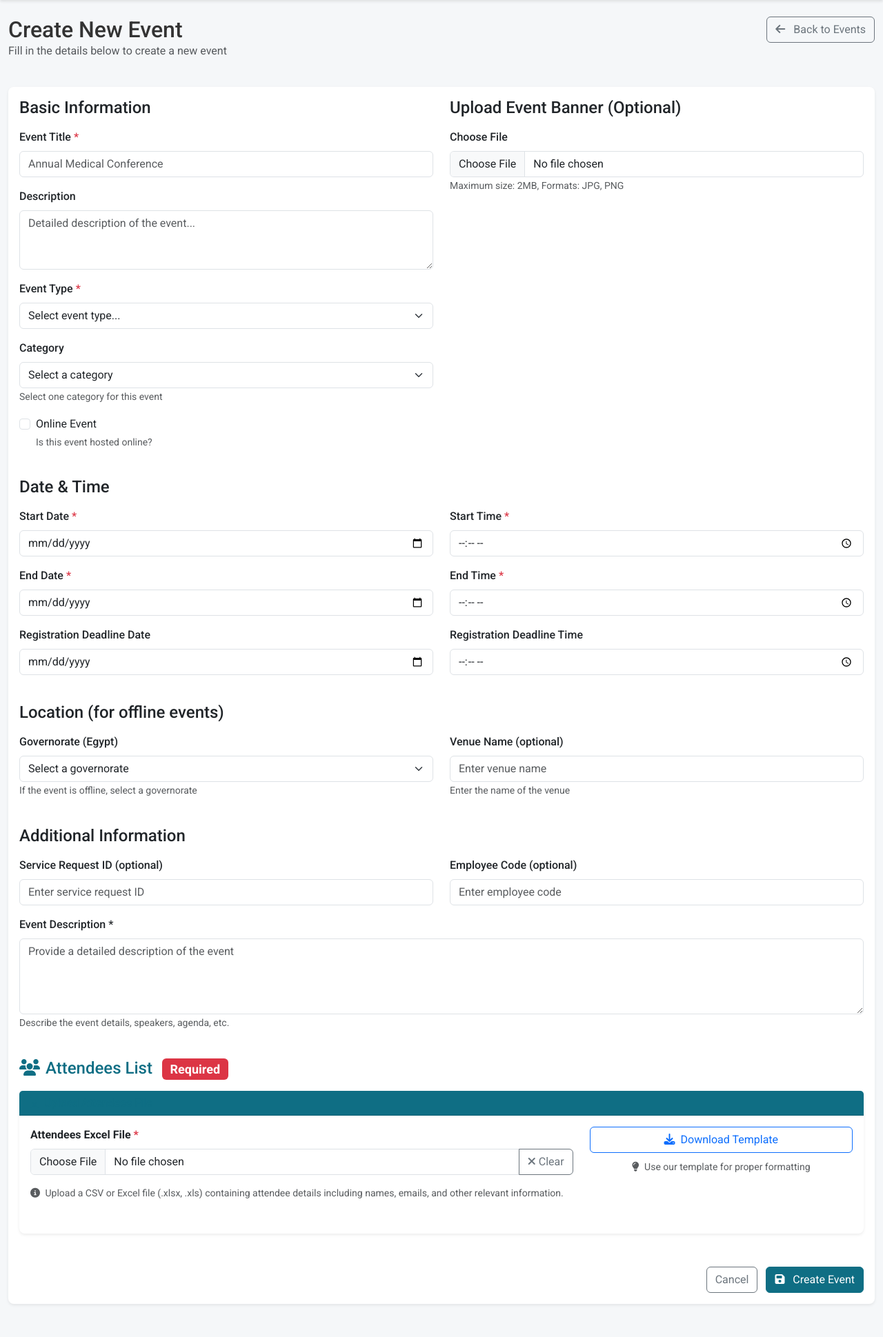
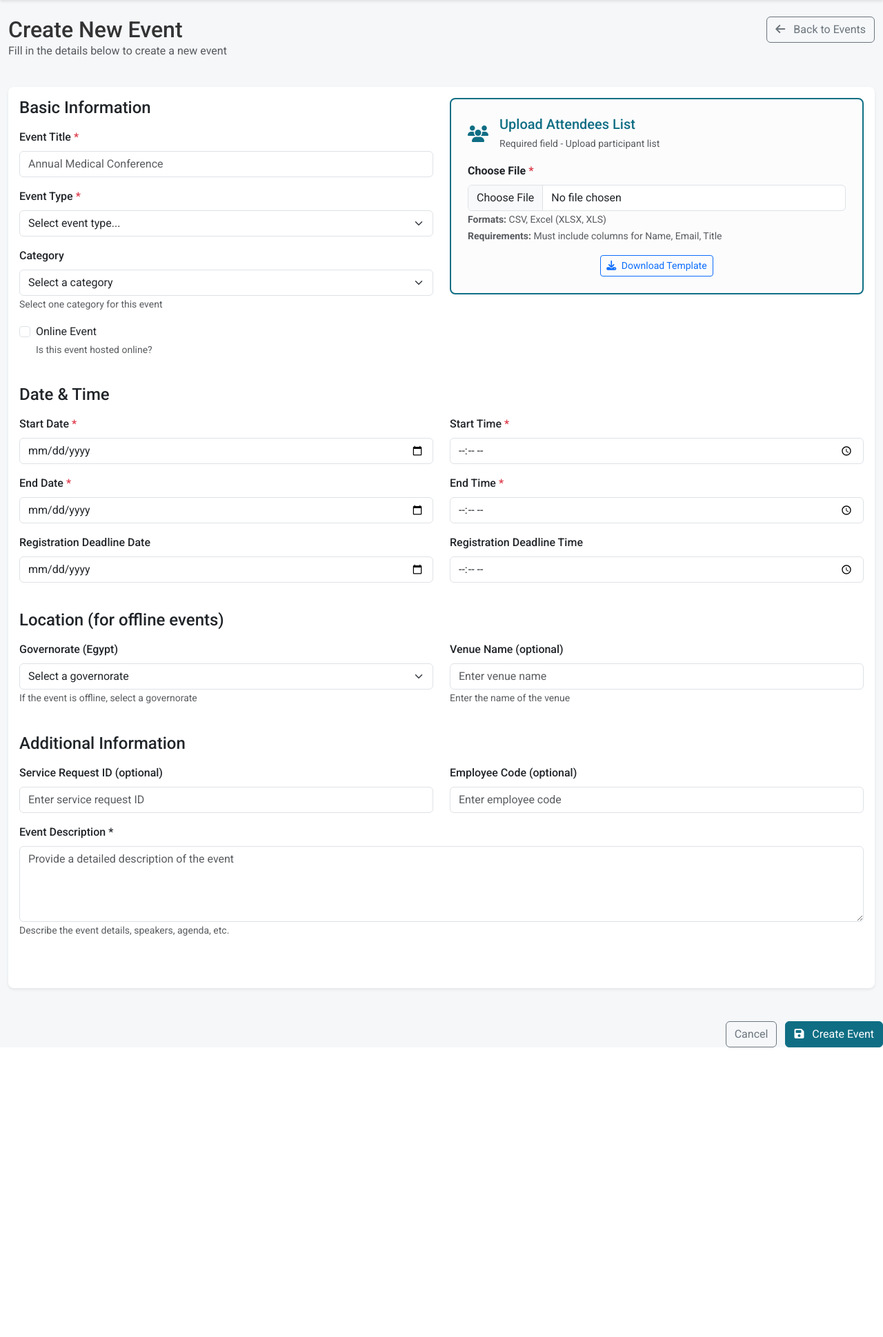
Before and after one commit to abdobody2040/ImageReferenceManager22, a Flask app: page /create_event in a window 1280 px wide. Shown: the part 66-2005 px from the top of the page at 69% size. After the commit the page ends 1585 px from the top, so only its background shows below. Run offline with Flask 3, Linux system fonts and the light colour scheme; a user stored in the database is signed in; some libraries are stand-ins or nearby versions.

Commit message:
Improve event creation process and user interface based on user feedback
Fixes event creation failures, styles the form, and removes the description field in create_event.html and app.py.

Replit-Commit-Author: Agent
Replit-Commit-Session-Id: 5c425f1d-edf0-4bb1-8e39-d6be3e4c3e1b
Replit-Commit-Checkpoint-Type: full_checkpoint
Replit-Commit-Screenshot-Url: https://storage.googleapis.com/screenshot-production-us-central1/efbb30f0-fe83-42c1-8ba9-dd067f82e711/5c425f1d-edf0-4bb1-8e39-d6be3e4c3e1b/Xich7tF

```diff
--- a/app.py
+++ b/app.py
@@ -489,6 +489,7 @@ def create_event():
                 start_datetime=start_datetime,
                 end_datetime=end_datetime,
                 venue_id=None,  # We'll implement venue handling later
+                venue_name=request.form.get('venue', '').strip() if not is_online else None,
                 governorate=governorate,
                 user_id=current_user.id
             )
--- /dev/null
+++ b/static/uploads/attendees/attendees_20250730_102818_attendees_template.csv
@@ -0,0 +1,3 @@
+Name,Email,Phone,Title,Company,Department,Special_Requirements
+Dr. Ahmed Hassan,ahmed.hassan@example.com,+20 123 456 7890,Cardiologist,Cairo Medical Center,Cardiology,Vegetarian meal
+Dr. Sarah Mohamed,sarah.mohamed@example.com,+20 987 654 3210,Neurologist,Alexandria Hospital,Neurology,
--- a/templates/create_event.html
+++ b/templates/create_event.html
@@ -66,12 +66,7 @@
                         <div class="invalid-feedback">Please enter an event title</div>
                     </div>
 
-                    <!-- Event Description -->
-                    <div class="mb-3">
-                        <label for="description" class="form-label">Description</label>
-                        <textarea class="form-control" id="description" name="description" rows="3"
-                                  placeholder="Detailed description of the event...">{{ event.description if event else '' }}</textarea>
-                    </div>
+
 
                     <!-- Event Type -->
                     <div class="mb-3">
@@ -108,20 +103,41 @@
                     </div>
                 </div>
 
-                <!-- Event Banner -->
+                <!-- Upload Attendees List (Required) -->
                 <div class="col-md-6">
-                    <h4 class="mb-3">Upload Event Banner (Optional)</h4>
+                    <div class="border rounded-3 p-4 bg-light-subtle" style="border-color: #0f6e84 !important; border-width: 2px !important;">
+                        <div class="d-flex align-items-center mb-3">
+                            <i class="fas fa-users text-primary me-3" style="font-size: 1.5rem; color: #0f6e84 !important;"></i>
+                            <div>
+                                <h5 class="mb-1" style="color: #0f6e84;">Upload Attendees List</h5>
+                                <small class="text-muted">Required field - Upload participant list</small>
+                            </div>
+                        </div>
 
-                    <div class="mb-3">
-                        <label class="form-label">Choose File</label>
-                        <input type="file" class="form-control" id="event_banner" name="event_banner" accept="image/png,image/jpeg,image/jpg">
-                        <small class="form-text text-muted">Maximum size: 2MB, Formats: JPG, PNG</small>
-                    </div>
+                        <div class="mb-3">
+                            <label for="attendees_file" class="form-label fw-semibold required-field">Choose File</label>
+                            <input type="file" class="form-control" id="attendees_file" name="attendees_file"
+                                   accept=".csv,.xlsx,.xls" required>
+                            <div class="invalid-feedback">Please upload an attendees list file</div>
+                            <small class="form-text text-muted">
+                                <strong>Formats:</strong> CSV, Excel (XLSX, XLS)<br>
+                                <strong>Requirements:</strong> Must include columns for Name, Email, Title
+                            </small>
+                        </div>
 
-                    <!-- Image Preview -->
-                    <div id="image_preview_container" class="text-center {% if not event or (not event.image_url and not event.image_file) %}d-none{% endif %}">
-                        <img id="image_preview" src="{% if event and event.image_file %}{{ url_for('uploaded_file', filename=event.image_file) }}{% elif event and event.image_url %}{{ event.image_url }}{% endif %}"
-                             alt="Event Banner Preview" class="image-preview">
+                        <div class="text-center">
+                            <a href="{{ url_for('download_attendees_template') }}" class="btn btn-outline-primary btn-sm">
+                                <i class="fas fa-download me-1"></i> Download Template
+                            </a>
+                        </div>
+
+                        <!-- File validation feedback -->
+                        <div id="attendees_file_feedback" class="mt-2 d-none">
+                            <div class="alert alert-success alert-sm mb-0">
+                                <i class="fas fa-check-circle me-1"></i>
+                                <span id="attendees_file_name"></span>
+                            </div>
+                        </div>
                     </div>
                 </div>
             </div>
@@ -258,56 +274,7 @@
 
             </div>
 
-            <!-- Attendees List Section -->
-            <div class="row mb-4">
-                <div class="col-12">
-                    <h4 class="mb-3 text-primary">
-                        <i class="fas fa-users me-2"></i>Attendees List
-                        <span class="badge bg-danger ms-2">Required</span>
-                    </h4>
-                </div>
 
-                <div class="col-12">
-                    <div class="card border-primary">
-                        <div class="card-header bg-primary bg-opacity-10">
-                            <h6 class="mb-0 text-primary">
-                                <i class="fas fa-file-excel me-2"></i>Upload Attendees File
-                            </h6>
-                        </div>
-                        <div class="card-body">
-                            <div class="row">
-                                <div class="col-md-8">
-                                    <div class="mb-3">
-                                        <label for="attendees_file" class="form-label fw-bold">
-                                            Attendees Excel File
-                                            <span class="text-danger">*</span>
-                                        </label>
-                                        <div class="input-group mb-3">
-                                            <input type="file" class="form-control" id="attendees_file" name="attendees_file"
-                                                   accept=".csv,.xlsx,.xls" required>
-                                            <button type="button" class="btn btn-outline-secondary" onclick="document.getElementById('attendees_file').value=''">
-                                                <i class="fas fa-times"></i> Clear
-                                            </button>
-                                        </div>
-                                        <div class="form-text">
-                                            <i class="fas fa-info-circle me-1"></i>
-                                            Upload a CSV or Excel file (.xlsx, .xls) containing attendee details including names, emails, and other relevant information.
-                                        </div>
-                                    </div>
-                                </div>
-                                <div class="col-md-4">
-                                    <div class="d-grid gap-2">
-                                        <a href="/api/download/attendees-template" class="btn btn-outline-primary">
-                                            <i class="fas fa-download me-2"></i>Download Template
-                                        </a>
-                                        <div class="text-center">
-                                            <small class="text-muted">
-                                                <i class="fas fa-lightbulb me-1"></i>
-                                                Use our template for proper formatting
-                                            </small>
-                                        </div>
-                                    </div>
-                                </div>
                             </div>
 
                             <!-- File validation feedback -->
```
Also changed, not shown: replit.md (+10 -0 lines), attached_assets/image_1753871304634.png (added).
